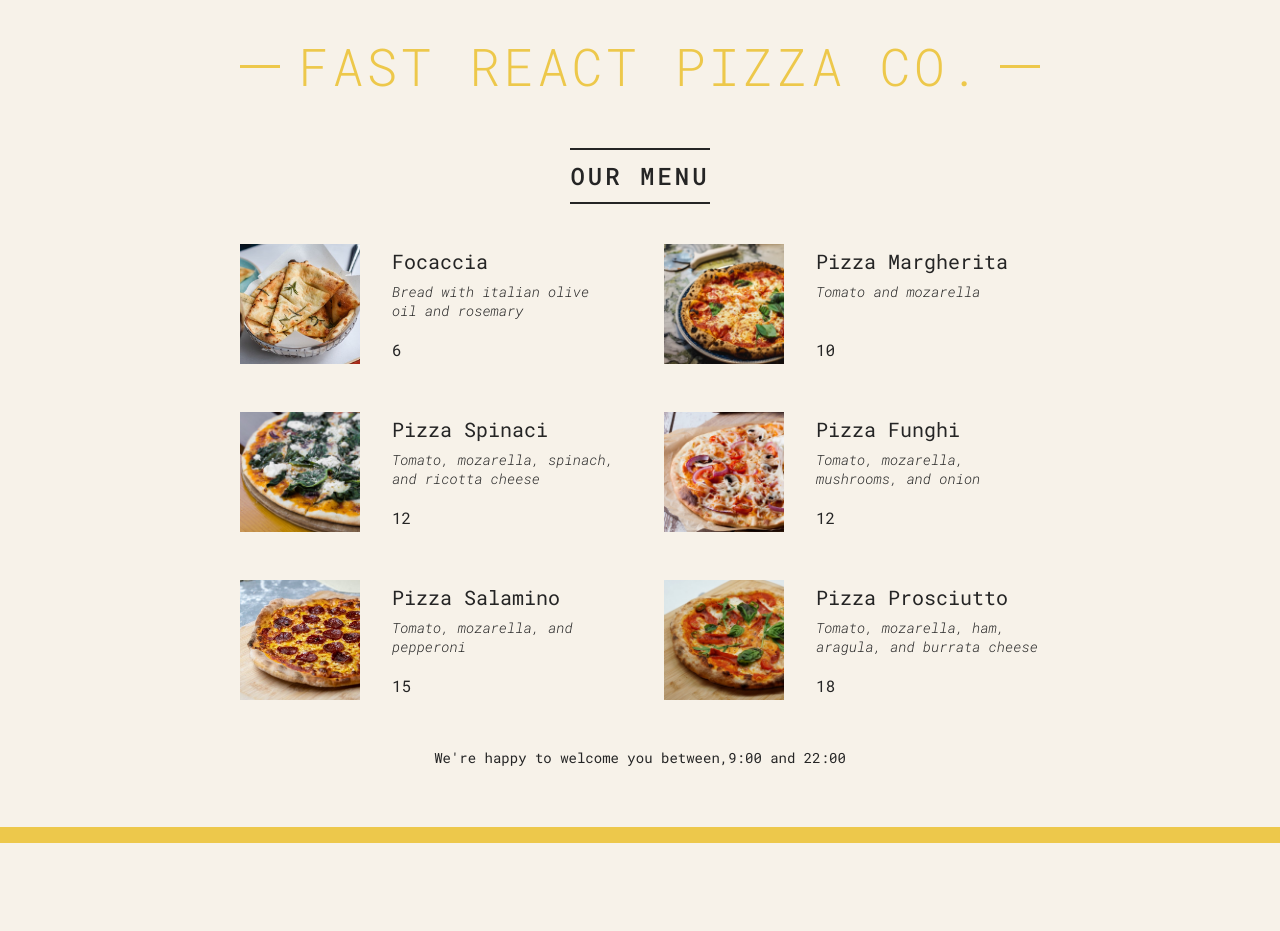
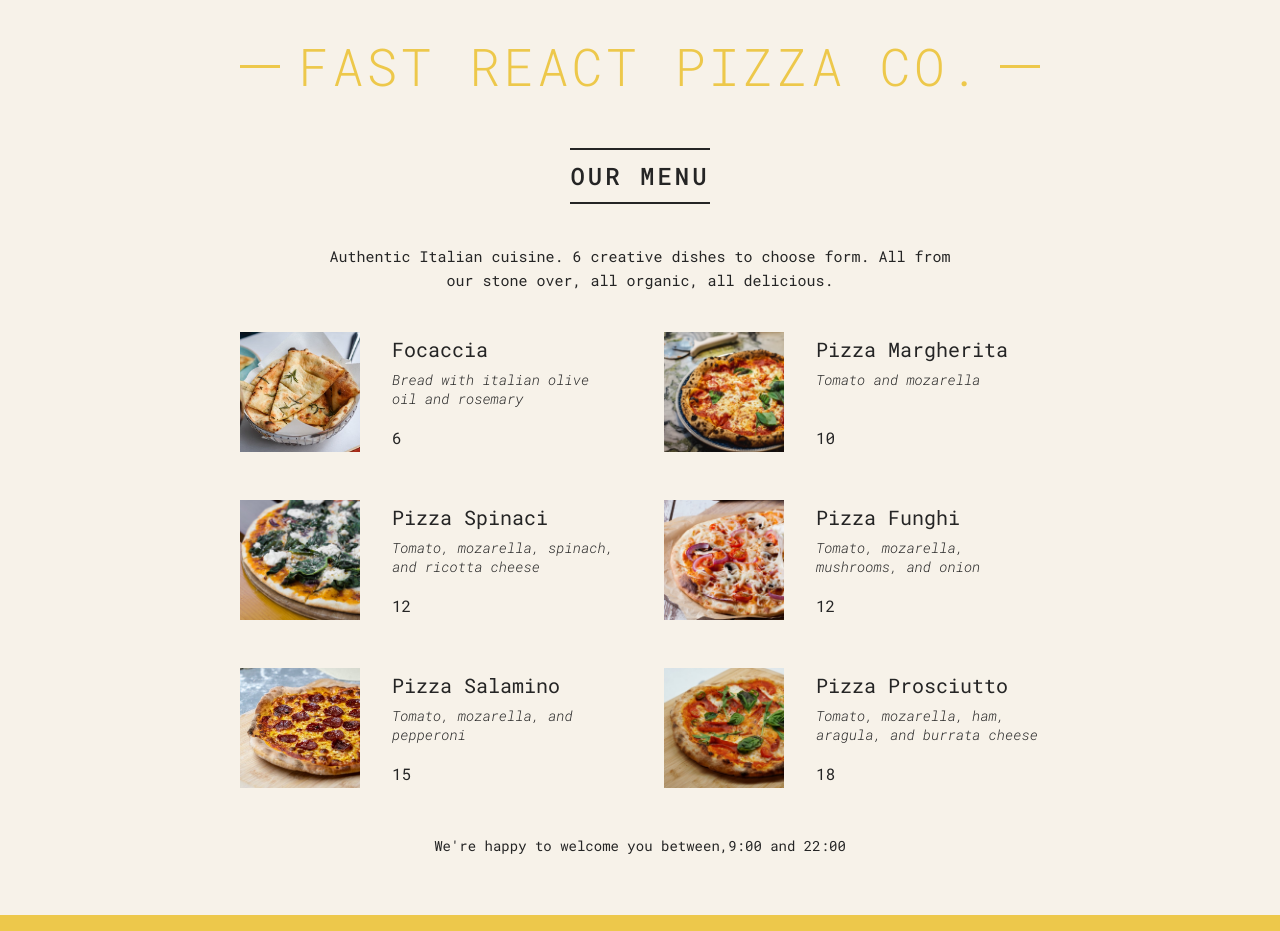
Before and after one commit to Epiq122/pizza-menu, a React (Vite) app: page / in a window 1280 px wide. Before the commit the page ends 843 px from the top, so only its background shows below. Built offline with nearby package versions, Linux system fonts and the light colour scheme; the HTML template or start-up script is replaced by a standard one.

Commit message:
added order component

```diff
--- a/src/App.jsx
+++ b/src/App.jsx
@@ -67,16 +67,25 @@
 
 function Menu() {
   const pizzas = pizzaData;
+  // const pizzas = [];
   const numPizzas = pizzas.length;
   return (
     <main className="menu">
       <h2>Our Menu</h2>
+
       {numPizzas > 0 ? (
-        <ul className="pizzas">
-          {pizzas.map((pizza) => (
-            <Pizza pizzaObj={pizza} key={pizza.name} />
-          ))}
-        </ul>
+        <>
+          <p>
+            Authentic Italian cuisine. 6 creative dishes to choose form. All
+            from our stone over, all organic, all delicious.
+          </p>
+
+          <ul className="pizzas">
+            {pizzas.map((pizza) => (
+              <Pizza pizzaObj={pizza} key={pizza.name} />
+            ))}
+          </ul>
+        </>
       ) : (
         <p>We're still working on our menu. Please come back later :)</p>
       )}
@@ -96,10 +105,7 @@
   return (
     <footer className="footer">
       {isOpen ? (
-        <div className="order">
-          <p>{`We're open until  ${closeHour}:00. Come visit us or order online`}</p>
-          <button className="btn">Order</button>
-        </div>
+        <Order closeHour={closeHour} />
       ) : (
         <p>
           We're happy to welcome you between,
@@ -111,7 +117,17 @@
     </footer>
   );
 }
-
+function Order({ closeHour }) {
+  return (
+    <div className="order">
+      <p>
+        We're open until --> {closeHour}
+        :00. Come visit us or order online
+      </p>
+      <button className="btn">Order</button>
+    </div>
+  );
+}
 function Pizza({ pizzaObj }) {
   // if (pizzaObj.soldOut) return null;
   return (
```
